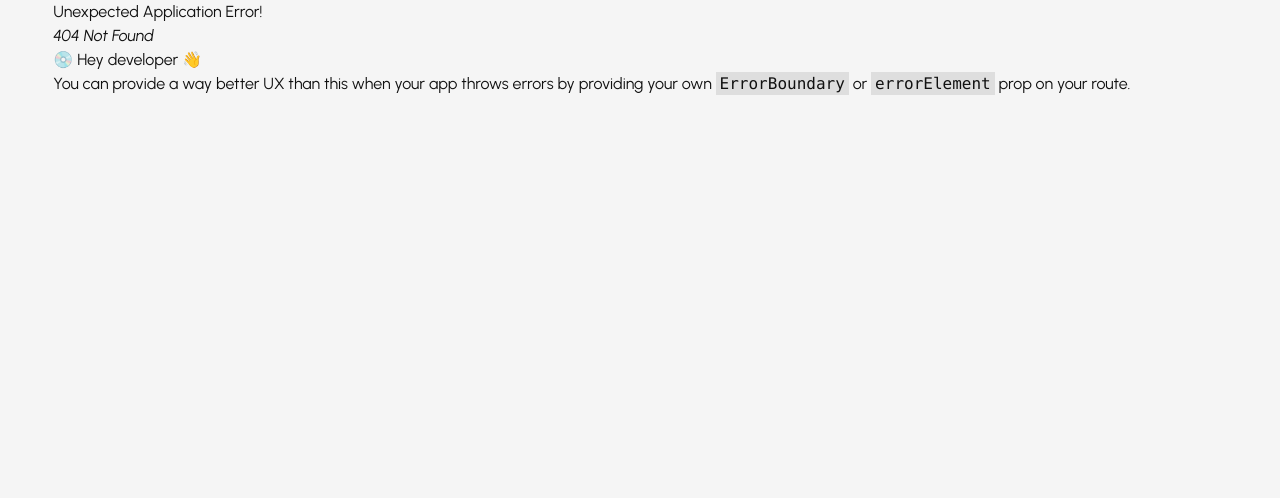
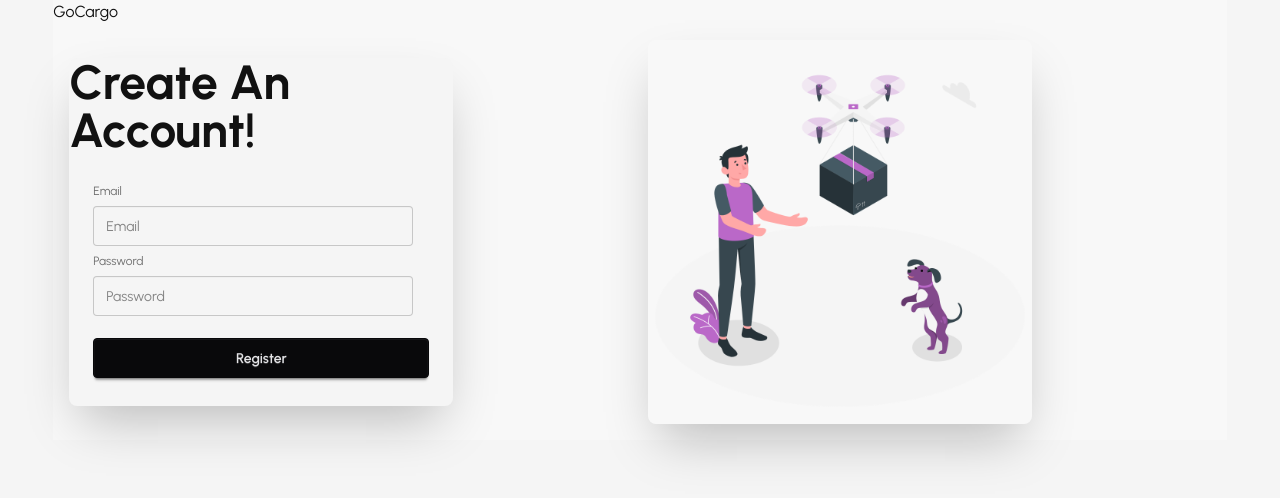
Before and after one commit to MstSubornaKhatun/go-cargo-client, a React (Vite) app: page /register in a window 1280 px wide. Before the commit this address had no page. Shown: the top 498 px of the page. Built offline with nearby package versions, Linux system fonts and the light colour scheme.

Commit message:
login register

```diff
--- a/src/pages/Authentication/Login/Login.jsx
+++ b/src/pages/Authentication/Login/Login.jsx
@@ -2,7 +2,7 @@ import React from 'react';
 import { useForm } from 'react-hook-form';
 
 const Login = () => {
-    const {register, handleSubmit } = useForm();
+    const {register, handleSubmit, formState: {errors} } = useForm();
 
     const onSubmit = (data) => {
         console.log(data) // {email: '33suborna@gmail.com', password: 'asdfg'}
@@ -26,6 +26,16 @@ const Login = () => {
           <label className="label">Password</label>
           <input type="password" {...register('password', {required: true, minLength: 6})} className="input" placeholder="Password" />
 
+            {errors.password?.type === "required" && (
+        <p className='text-red-500'>Password is required</p>
+      )}
+      {
+        errors.password?.type==='minLength' && (
+            <p className='text-red-500'>Password must be 6 characters or longer</p>
+        )
+      }
+
+
 
           <div><a className="link link-hover">Forgot password?</a></div>
           <button className="btn btn-neutral mt-4">Login</button>
--- a/src/pages/Authentication/Register/Register.jsx
+++ b/src/pages/Authentication/Register/Register.jsx
@@ -1,11 +1,50 @@
-import React from 'react';
+import React from "react";
+import { useForm } from "react-hook-form";
 
 const Register = () => {
-    return (
-        <div>
+  const { register, handleSubmit, formState: errors } = useForm();
 
-        </div>
-    );
+  const onSubmit = (data) => {
+    console.log(data);
+  };
+
+  return (
+    <div className="card bg-base-100 w-full max-w-sm shrink-0 shadow-2xl">
+      <h1 className="text-5xl font-bold">Create An Account!</h1>
+      <div className="card-body">
+        <form onSubmit={handleSubmit(onSubmit)} className="fieldset">
+          {/* email */}
+          <label className="label">Email</label>
+          <input
+            type="email"
+            {...register("email", { required: true })}
+            className="input"
+            placeholder="Email"
+          />
+
+
+          {errors.email?.type === "required" && (
+            <p className="text-red-500">Email is required</p>
+          )}
+
+          {/* password */}
+          <label className="label">Password</label>
+          <input
+            type="password"
+            {...register("password", { required: true, minLength: 6 })}
+            className="input"
+            placeholder="Password"
+          />
+
+          {errors.password?.type === "required" && (
+            <p className="text-red-500">Password must be 6 characters</p>
+          )}
+
+          <button className="btn btn-neutral mt-4">Register</button>
+        </form>
+      </div>
+    </div>
+  );
 };
 
 export default Register;
--- a/src/router/router.jsx
+++ b/src/router/router.jsx
@@ -3,6 +3,7 @@ import RootLayout from "../layouts/RootLayout";
 import Home from "../pages/UI/Home/Home";
 import AuthLayout from "../layouts/AuthLayout";
 import Login from "../pages/Authentication/Login/Login";
+import Register from "../pages/Authentication/Register/Register";
 
  const router = createBrowserRouter([
   {
@@ -22,6 +23,10 @@ import Login from "../pages/Authentication/Login/Login";
       {
         path: 'login',
         Component: Login
+      },
+      {
+        path: "register",
+        Component: Register
       }
     ]
   }
```
